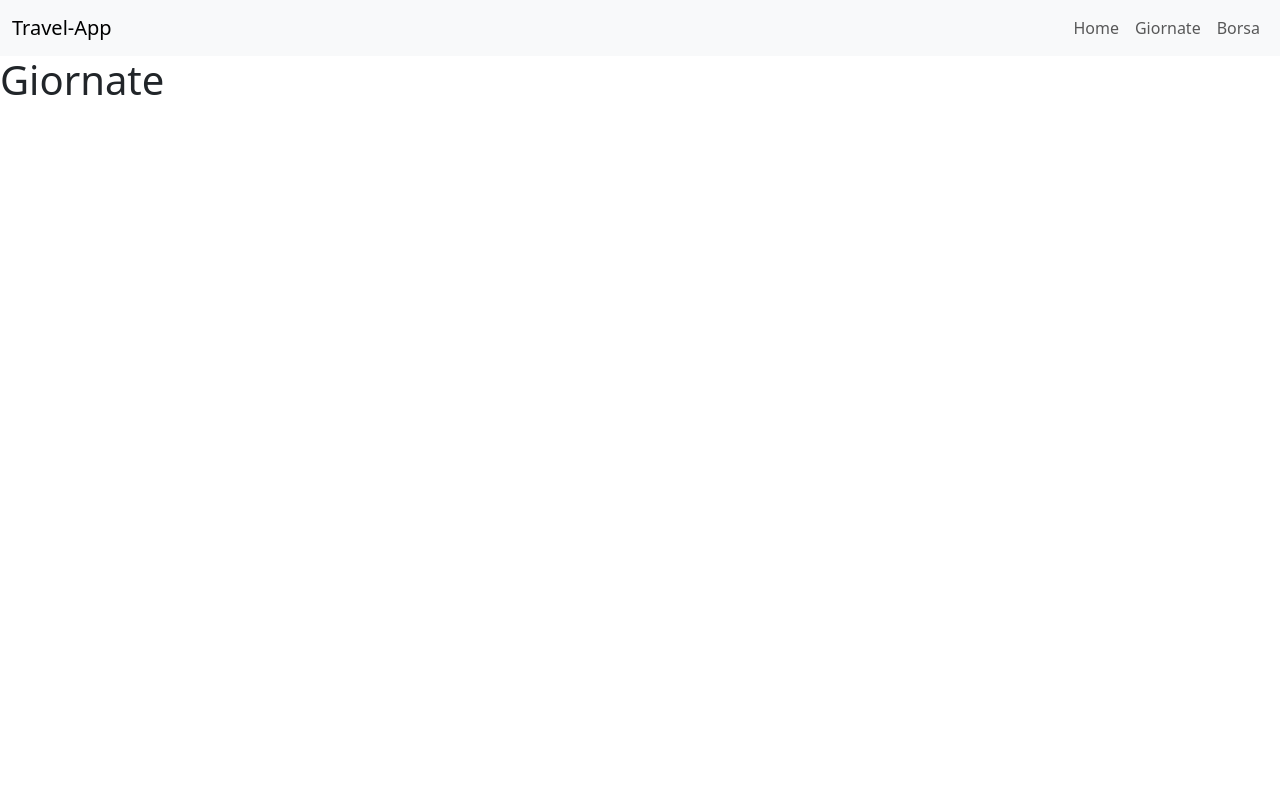
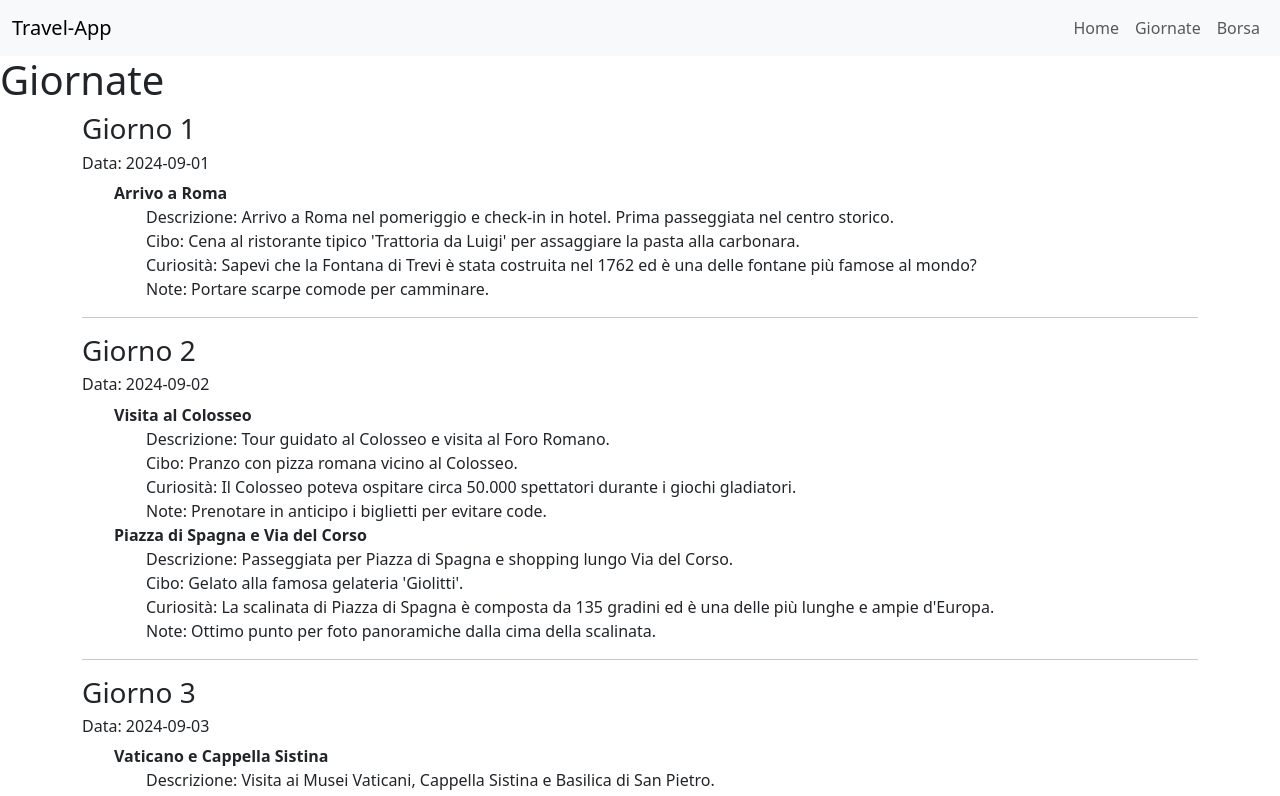
Before and after one commit to LucaElisio/travel-app, a Vue app: page /days in a window 1280 px wide. Shown: the top 796 px of the page. Built offline with nearby package versions, Linux system fonts and the light colour scheme.

Commit message:
feat: print in page details of every days

```diff
--- a/src/pages/DaysPage.vue
+++ b/src/pages/DaysPage.vue
@@ -1,4 +1,38 @@
-<script></script>
+<script>
+import { store } from "../store.js";
+
+export default {
+    data() {
+        return {
+            store
+        }
+    }
+}
+</script>
+
 <template>
+
     <h1>Giornate</h1>
+
+    <div class="container" v-for="item in store.viaggio">
+
+        <h3>Giorno {{ item.giorno }}</h3>
+        <h6>Data: {{ item.data }}</h6>
+
+        <ul>
+            <li v-for="tappa in item.tappe">
+                <strong>{{ tappa.titolo }}</strong>
+                <ul>
+                    <li>Descrizione: {{ tappa.descrizione }} </li>
+                    <li>Cibo: {{ tappa.cibo }}</li>
+                    <li>Curiosità: {{ tappa.curiosità }}</li>
+                    <li>Note: {{ tappa.note }}</li>
+                </ul>
+            </li>
+        </ul>
+        <hr>
+    </div>
+
 </template>
+
+<style scoped lang="scss"></style>
```
